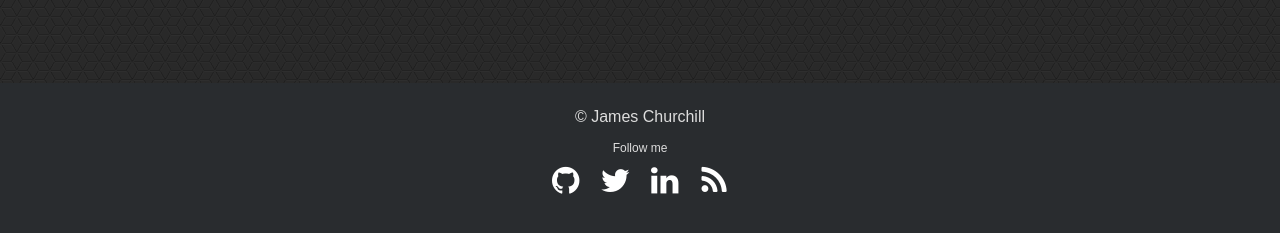
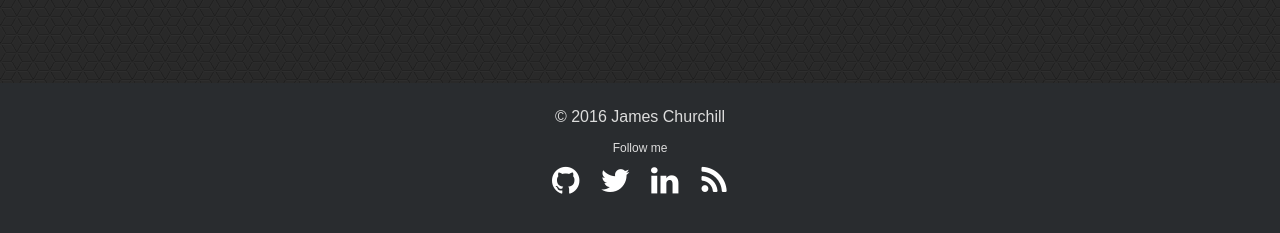
Before and after one commit to smashdevcode/smashdevcode.github.io, a Jekyll site: the page built from index.html, in a window 1280 px wide. Shown: the part 640-873 px from the top of the page. Built offline with Jekyll 4.4.1, drawn with Linux system fonts in a browser that asks for light colours; some of the changed lines change nothing that is shown.

Commit message:
Debugging

```diff
--- a/_includes/footer.html
+++ b/_includes/footer.html
@@ -1,7 +1,7 @@
     <footer class="footer-distributed">
       <div class="container">
         <div class="footer">
-          <p>&copy; James Churchill</p>
+          <p>&copy; {{ site.time | date: "%Y" }} James Churchill</p>
           <h6>Follow me</h6>
           {% include social.html %}
         </div>
```
